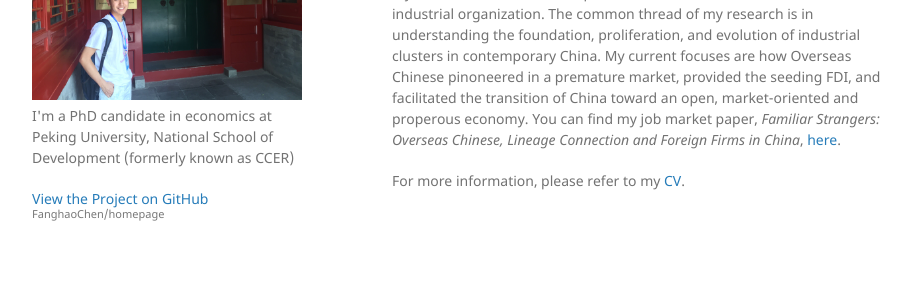
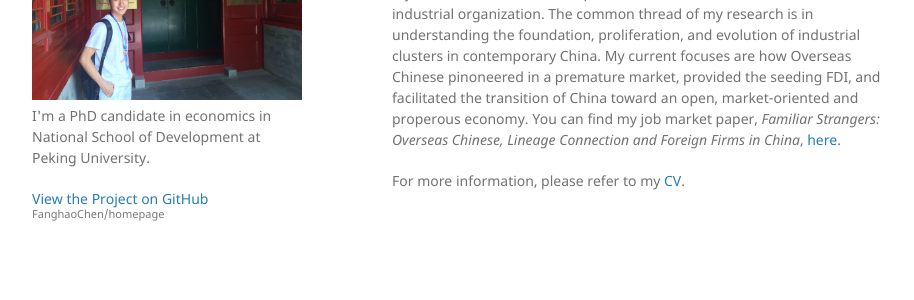
Before and after one commit to FanghaoChen/homepage, a Jekyll site: the page built from index.md, in a window 1280 px wide. Shown: the part 211-511 px from the top of the page, without its empty margins (178-1092 px from the left). Built offline with Jekyll 4.4.1, drawn with Linux system fonts in a browser that asks for light colours.

Commit message:
Update _config.yml

```diff
--- a/_config.yml
+++ b/_config.yml
@@ -1,7 +1,7 @@
 title: Fanghao Chen
 tagline: Fanghao Chen. PhD. National School of Development of Peking University. Urban Economics. Industrial Organization. Development Economics. Multinational Enterprises. Faculty. Professor.
 logo: /assets/img/ccer.jpg
-description: I'm a PhD candidate in economics at Peking University, National School of Development (formerly known as CCER)
+description: I'm a PhD candidate in economics in National School of Development at Peking University.
 show_downloads: false
 google_analytics:
 theme: jekyll-theme-minimal
```
